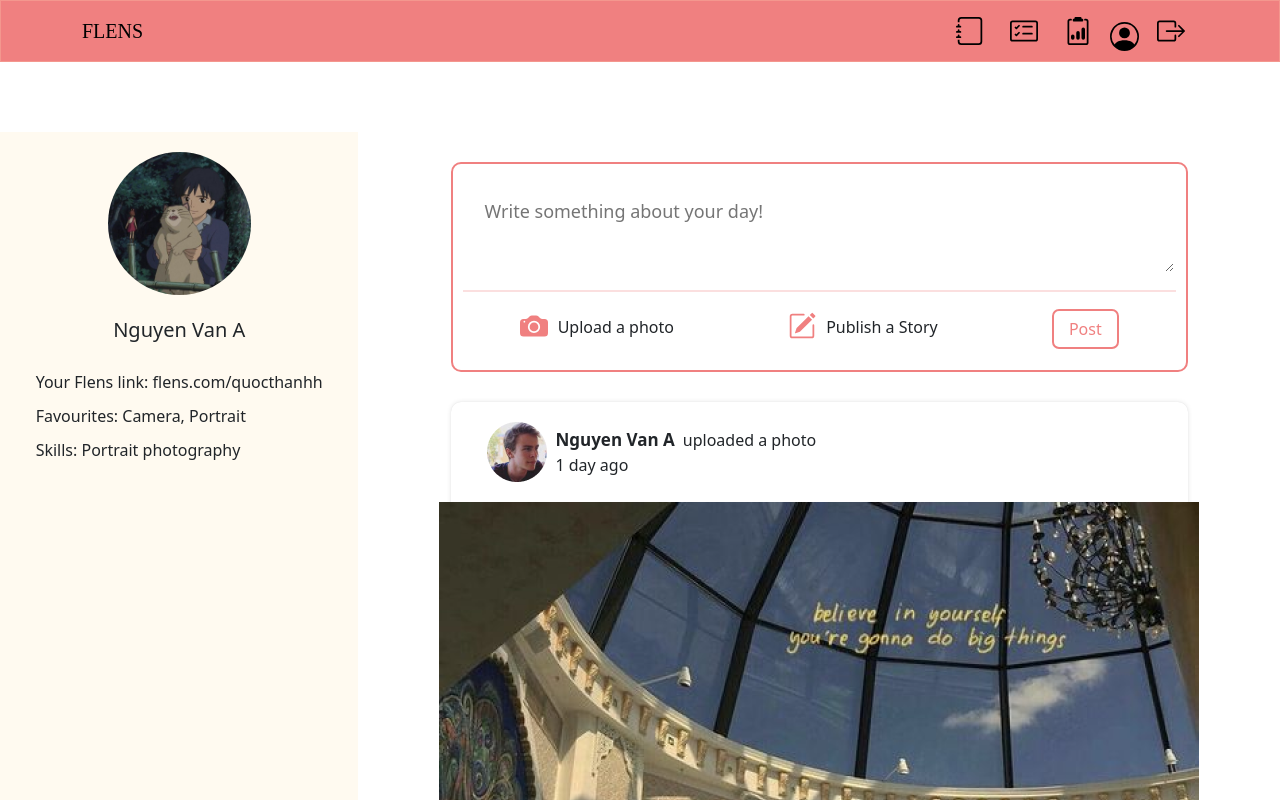
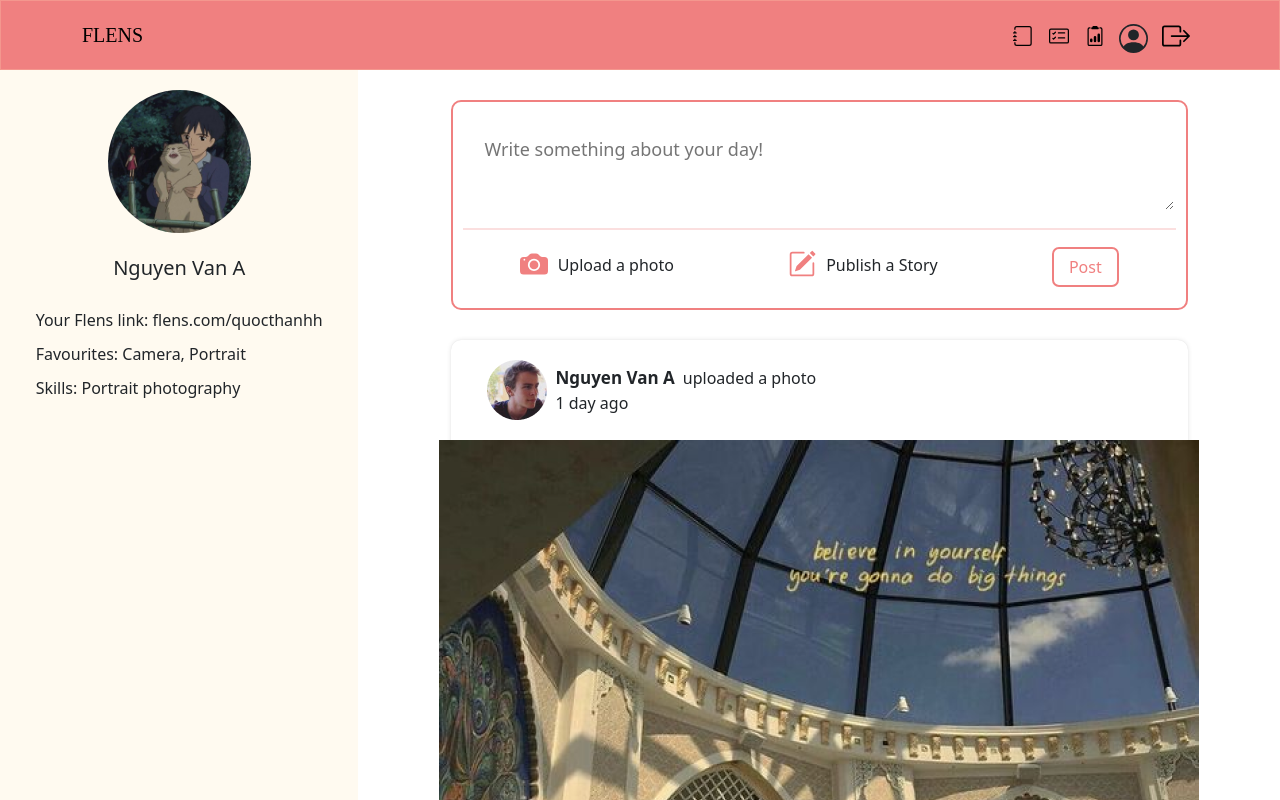
Before and after one commit to HUNG-rushb/Flens, a React (Create React App) app: page / in a window 1280 px wide. Shown: the top 800 px of the page. Built offline with nearby package versions, Linux system fonts and the light colour scheme; sample sign-in values are in the browser's storage.

Commit message:
fix navbar

```diff
--- a/src/components/NavBar/NavBar.css
+++ b/src/components/NavBar/NavBar.css
@@ -1,13 +1,11 @@
 .navbar {
   background-color: #f08080;
-  color: red;
   margin: 0;
   border: 1px solid #f4978e;
-  position: fixed;
+  position: fixed !important;
   width: 100%;
-  top: 0;
-  left: 0;
   z-index: 9999;
+  height: 70px;
 }
 
 .navbar a {
@@ -25,13 +23,8 @@
   color: azure;
 }
 
-.nav-link {
-  font-size: 22px;
-  margin: 0px 5px 0px 5px;
-}
-
-.nav-link > svg {
-  font-size: 28px;
+a.nav-link {
+  font-size: 20px;
 }
 
 .navbar input {
@@ -58,9 +51,8 @@
 }
 
 .nav-item {
-  padding: 0px 5px;
-  padding-top: 13px;
-  color: #000;
+  padding: 0px 6px;
+  padding-top: 12px;
 }
 
 .popover-avatar {
--- a/src/components/NavBar/NavBar.jsx
+++ b/src/components/NavBar/NavBar.jsx
@@ -2,7 +2,7 @@ import { useAuthState } from '../../context/AuthContext.js';
 import LogOutButton from './LogOutButton.jsx';
 import './NavBar.css';
 import NavbarSearch from './NavbarSearch.jsx';
-import React, { useState } from 'react';
+import { useState } from 'react';
 import { Navbar, Container, Nav } from 'react-bootstrap';
 import {
   Bell,
@@ -65,15 +65,16 @@ const NavBar = () => {
                       Explore
                     </Nav.Link>
                     <Nav.Link as={Link} to="message">
-                      <Envelope />
+                      <Envelope size={28} />
                     </Nav.Link>
                     <Nav.Link as={Link} to="Notification">
-                      <Bell />
+                      <Bell size={28} />
                     </Nav.Link>
                     <Nav.Item>
                       <div>
+
                         <PersonCircle
-                          size={29}
+                          size={28}
                           onClick={() => setShow(!show)}
                         />
                         <div className="popover-avatar">
--- a/src/index.css
+++ b/src/index.css
@@ -6,5 +6,4 @@ body {
 .inside {
   position: relative;
   top: 70px;
-  left: 0;
 }
```
